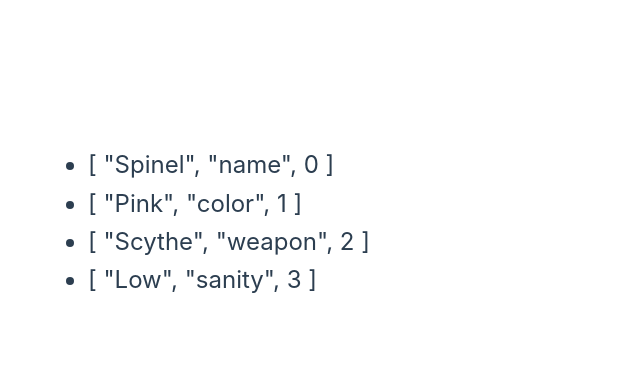
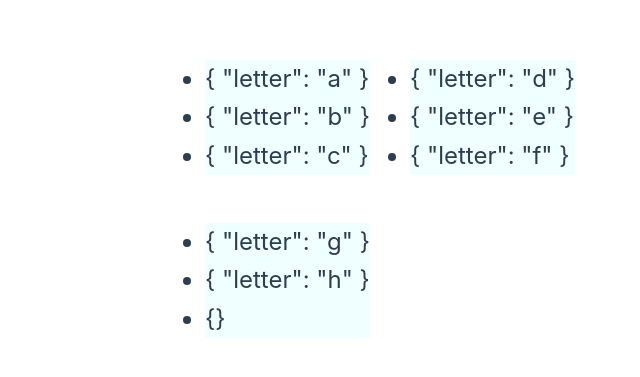
Before and after one commit to JasonXBOptel/vue_fullstack, a Vue app: page / in a window 1280 px wide. Shown: the part 177-554 px from the top of the page, without its empty margins (270-910 px from the left). Built offline with nearby package versions, Linux system fonts and the light colour scheme.

Commit message:
List render with offset ranges

```diff
--- a/src/App.vue
+++ b/src/App.vue
@@ -1,27 +1,28 @@
 <script setup>
-// import { ref, computed } from "vue";
-// import { v4 as uuidv4 } from "uuid";
-
-const obj = {
-  name: "Spinel",
-  color: "Pink",
-  weapon: "Scythe",
-  sanity: "Low",
-};
-// console.log(crypto.randomUUID());
-// const complexLogic = function (value, property, index) {
-//   console.log([value, property, index]);
-//   return value;
-// };
+// Create pagination blocks of size 3
+// Render bullets abc def gh
+let offset1 = 0;
+let offset2 = 3;
+let offset3 = 6;
+const arr = ["a", "b", "c", "d", "e", "f", "g", "h"];
 </script>
 <template>
-  <div>
-    <ul>
-      <li v-for="(value, property, index) in obj" :key="index">
-        {{ [value, property, index] }}
-      </li>
-    </ul>
-  </div>
+  <ul>
+    <li v-for="(n, i) in 3" :key="n">
+      {{ { letter: arr[i + offset1] } }}
+    </li>
+  </ul>
+  <ul>
+    <li v-for="(n, i) in 3" :key="n">
+      {{ { letter: arr[i + offset2] } }}
+    </li>
+  </ul>
+  <ul>
+    <li v-for="(n, i) in 3" :key="n">
+      {{ { letter: arr[i + offset3] } }}
+    </li>
+  </ul>
+  <!-- </div> -->
 </template>
 
 <style scoped>
@@ -36,6 +37,12 @@ section {
   display: flex;
   flex-direction: row;
 }
+li {
+  background-color: azure;
+}
+ul {
+  margin-bottom: 3rem;
+}
 button {
   font-size: 1.5rem;
 }
```
